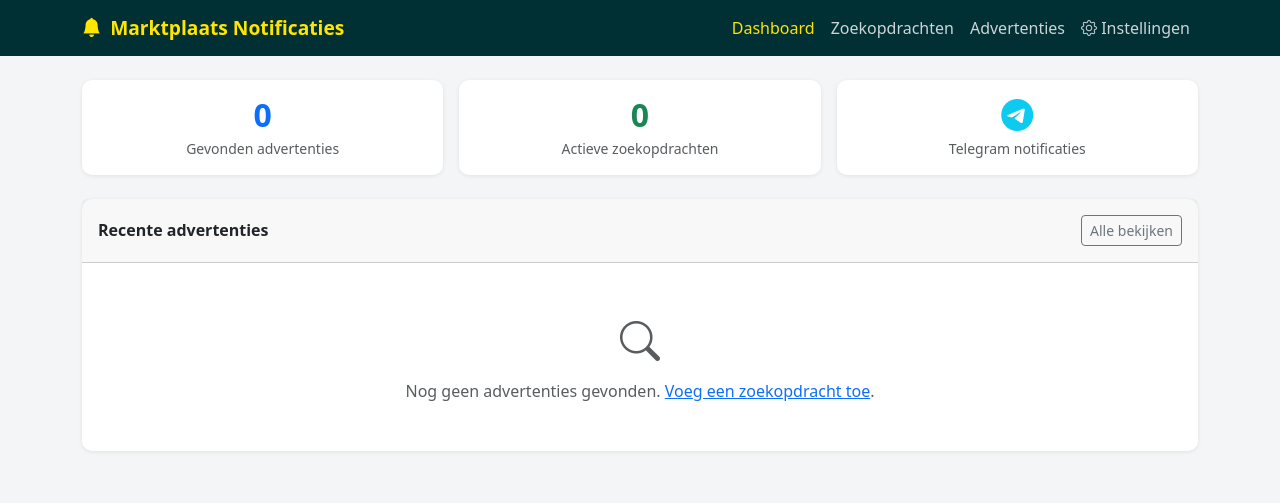
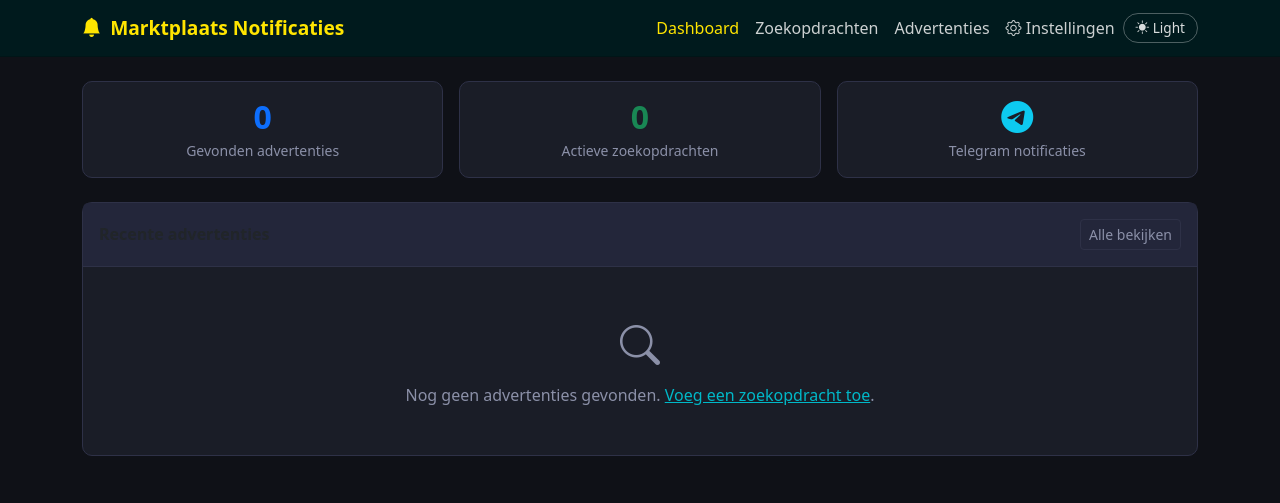
Before and after one commit to RichrdJ/mp-scraper, a Flask app: page / in a window 1280 px wide. Shown: the top 503 px of the page. Run offline with Flask 3, Linux system fonts and the light colour scheme; data that the repository does not hold is empty.

Commit message:
Add dark/light mode toggle

```diff
--- a/web_ui/templates/base.html
+++ b/web_ui/templates/base.html
@@ -1,5 +1,5 @@
 <!DOCTYPE html>
-<html lang="nl">
+<html lang="nl" data-theme="light">
 <head>
   <meta charset="UTF-8">
   <meta name="viewport" content="width=device-width, initial-scale=1.0">
@@ -7,21 +7,143 @@
   <link href="https://cdn.jsdelivr.net/npm/bootstrap@5.3.3/dist/css/bootstrap.min.css" rel="stylesheet">
   <link href="https://cdn.jsdelivr.net/npm/bootstrap-icons@1.11.3/font/bootstrap-icons.css" rel="stylesheet">
   <style>
-    body { background: #f4f5f7; }
-    .navbar { background: #002F34 !important; }
-    .navbar-brand { color: #FFE500 !important; font-weight: 700; font-size: 1.2rem; }
-    .navbar-brand:hover { color: #FFE500 !important; }
-    .nav-link { color: rgba(255,255,255,.8) !important; }
-    .nav-link:hover, .nav-link.active { color: #FFE500 !important; }
-    .card { border: none; box-shadow: 0 1px 4px rgba(0,0,0,.08); border-radius: 10px; }
-    .listing-thumb { width: 72px; height: 72px; min-width: 72px; object-fit: cover; border-radius: 8px; }
+    /* ── Light theme variables ── */
+    :root, [data-theme="light"] {
+      --bg:           #f4f5f7;
+      --surface:      #ffffff;
+      --surface-2:    #f8f9fa;
+      --border:       #dee2e6;
+      --text:         #212529;
+      --text-muted:   #6c757d;
+      --nav-bg:       #002F34;
+      --nav-hover:    #FFE500;
+      --brand-color:  #FFE500;
+      --badge-bg:     #002F34;
+      --input-bg:     #ffffff;
+      --input-border: #ced4da;
+      --link-color:   #004d54;
+    }
+
+    /* ── Dark theme variables ── */
+    [data-theme="dark"] {
+      --bg:           #0f1117;
+      --surface:      #1a1d27;
+      --surface-2:    #23263a;
+      --border:       #2e3147;
+      --text:         #e8eaf0;
+      --text-muted:   #8b90a8;
+      --nav-bg:       #001a1d;
+      --nav-hover:    #FFE500;
+      --brand-color:  #FFE500;
+      --badge-bg:     #002F34;
+      --input-bg:     #23263a;
+      --input-border: #3a3e5c;
+      --link-color:   #00b8c8;
+    }
+
+    /* ── Base ── */
+    body {
+      background: var(--bg);
+      color: var(--text);
+      transition: background .2s, color .2s;
+    }
+    a { color: var(--link-color); }
+    a:hover { color: var(--link-color); opacity: .85; }
+
+    /* ── Navbar ── */
+    .navbar { background: var(--nav-bg) !important; border-bottom: 1px solid rgba(0,0,0,.2); }
+    .navbar-brand { color: var(--brand-color) !important; font-weight: 700; font-size: 1.2rem; }
+    .navbar-brand:hover { color: var(--brand-color) !important; }
+    .nav-link { color: rgba(255,255,255,.8) !important; transition: color .15s; }
+    .nav-link:hover, .nav-link.active { color: var(--nav-hover) !important; }
+
+    /* ── Dark mode toggle ── */
+    #darkToggle {
+      background: transparent;
+      border: 1px solid rgba(255,255,255,.3);
+      color: rgba(255,255,255,.85);
+      border-radius: 20px;
+      padding: 4px 12px;
+      font-size: .85rem;
+      transition: all .15s;
+      cursor: pointer;
+    }
+    #darkToggle:hover { border-color: var(--nav-hover); color: var(--nav-hover); }
+
+    /* ── Cards ── */
+    .card {
+      background: var(--surface);
+      border: 1px solid var(--border) !important;
+      border-radius: 10px;
+      box-shadow: none;
+    }
+    .card-header {
+      background: var(--surface-2);
+      border-bottom: 1px solid var(--border);
+    }
+
+    /* ── List group ── */
+    .list-group-item {
+      background: var(--surface);
+      border-color: var(--border);
+      color: var(--text);
+    }
+    .list-group-item:hover { background: var(--surface-2); }
+    .list-group-item-action { transition: background .1s; }
+
+    /* ── Form controls ── */
+    .form-control, .form-select {
+      background: var(--input-bg);
+      border-color: var(--input-border);
+      color: var(--text);
+    }
+    .form-control:focus, .form-select:focus {
+      background: var(--input-bg);
+      color: var(--text);
+      border-color: var(--link-color);
+      box-shadow: 0 0 0 .2rem rgba(0,47,52,.2);
+    }
+    .form-text { color: var(--text-muted); }
+
+    /* ── Alerts ── */
+    .alert-success { background: #1e4d2b; border-color: #27643a; color: #9fe4b4; }
+    .alert-danger  { background: #4d1e1e; border-color: #6a2a2a; color: #f4a3a3; }
+    [data-theme="light"] .alert-success { background: #d1e7dd; border-color: #badbcc; color: #0f5132; }
+    [data-theme="light"] .alert-danger  { background: #f8d7da; border-color: #f5c2c7; color: #842029; }
+
+    /* ── Badges ── */
+    .badge-price { background: var(--badge-bg); font-size: .85rem; }
+
+    /* ── Thumbs ── */
+    .listing-thumb {
+      width: 72px; height: 72px; min-width: 72px;
+      object-fit: cover; border-radius: 8px;
+    }
     .listing-thumb-placeholder {
       width: 72px; height: 72px; min-width: 72px;
-      background: #e9ecef; border-radius: 8px;
+      background: var(--surface-2);
+      border: 1px solid var(--border);
+      border-radius: 8px;
       display: flex; align-items: center; justify-content: center;
     }
-    .badge-price { background: #002F34; font-size: .85rem; }
+
+    /* ── Stats ── */
     .stat-card h2 { font-size: 2rem; font-weight: 700; }
+
+    /* ── Misc ── */
+    .text-muted { color: var(--text-muted) !important; }
+    hr { border-color: var(--border); }
+    .btn-outline-secondary {
+      color: var(--text-muted);
+      border-color: var(--border);
+    }
+    .btn-outline-secondary:hover {
+      background: var(--surface-2);
+      color: var(--text);
+      border-color: var(--border);
+    }
+    .btn-outline-danger { color: #e05252; border-color: #e05252; }
+    .btn-outline-danger:hover { background: #c0392b; border-color: #c0392b; color: #fff; }
   </style>
 </head>
 <body>
@@ -31,9 +153,15 @@
     <a class="navbar-brand" href="/">
       <i class="bi bi-bell-fill me-1"></i> Marktplaats Notificaties
     </a>
-    <button class="navbar-toggler" type="button" data-bs-toggle="collapse" data-bs-target="#nav">
-      <span class="navbar-toggler-icon"></span>
-    </button>
+    <div class="d-flex align-items-center gap-2 order-lg-last ms-auto ms-lg-0">
+      <button id="darkToggle" title="Toggle dark mode">
+        <i class="bi bi-moon-stars-fill" id="darkIcon"></i>
+        <span id="darkLabel">Dark</span>
+      </button>
+      <button class="navbar-toggler ms-2" type="button" data-bs-toggle="collapse" data-bs-target="#nav">
+        <span class="navbar-toggler-icon"></span>
+      </button>
+    </div>
     <div class="collapse navbar-collapse" id="nav">
       <ul class="navbar-nav ms-auto">
         <li class="nav-item"><a class="nav-link {% if request.path == '/' %}active{% endif %}" href="/">Dashboard</a></li>
@@ -61,6 +189,28 @@
 </div>
 
 <script src="https://cdn.jsdelivr.net/npm/bootstrap@5.3.3/dist/js/bootstrap.bundle.min.js"></script>
+<script>
+  // ── Dark mode toggle ──────────────────────────────────────────────────────
+  const html  = document.documentElement;
+  const btn   = document.getElementById('darkToggle');
+  const icon  = document.getElementById('darkIcon');
+  const label = document.getElementById('darkLabel');
+
+  function applyTheme(dark) {
+    html.setAttribute('data-theme', dark ? 'dark' : 'light');
+    icon.className    = dark ? 'bi bi-sun-fill' : 'bi bi-moon-stars-fill';
+    label.textContent = dark ? 'Light' : 'Dark';
+    localStorage.setItem('theme', dark ? 'dark' : 'light');
+  }
+
+  // Restore saved preference (default: dark)
+  const saved = localStorage.getItem('theme') ?? 'dark';
+  applyTheme(saved === 'dark');
+
+  btn.addEventListener('click', () => {
+    applyTheme(html.getAttribute('data-theme') !== 'dark');
+  });
+</script>
 {% block scripts %}{% endblock %}
 </body>
 </html>
```
